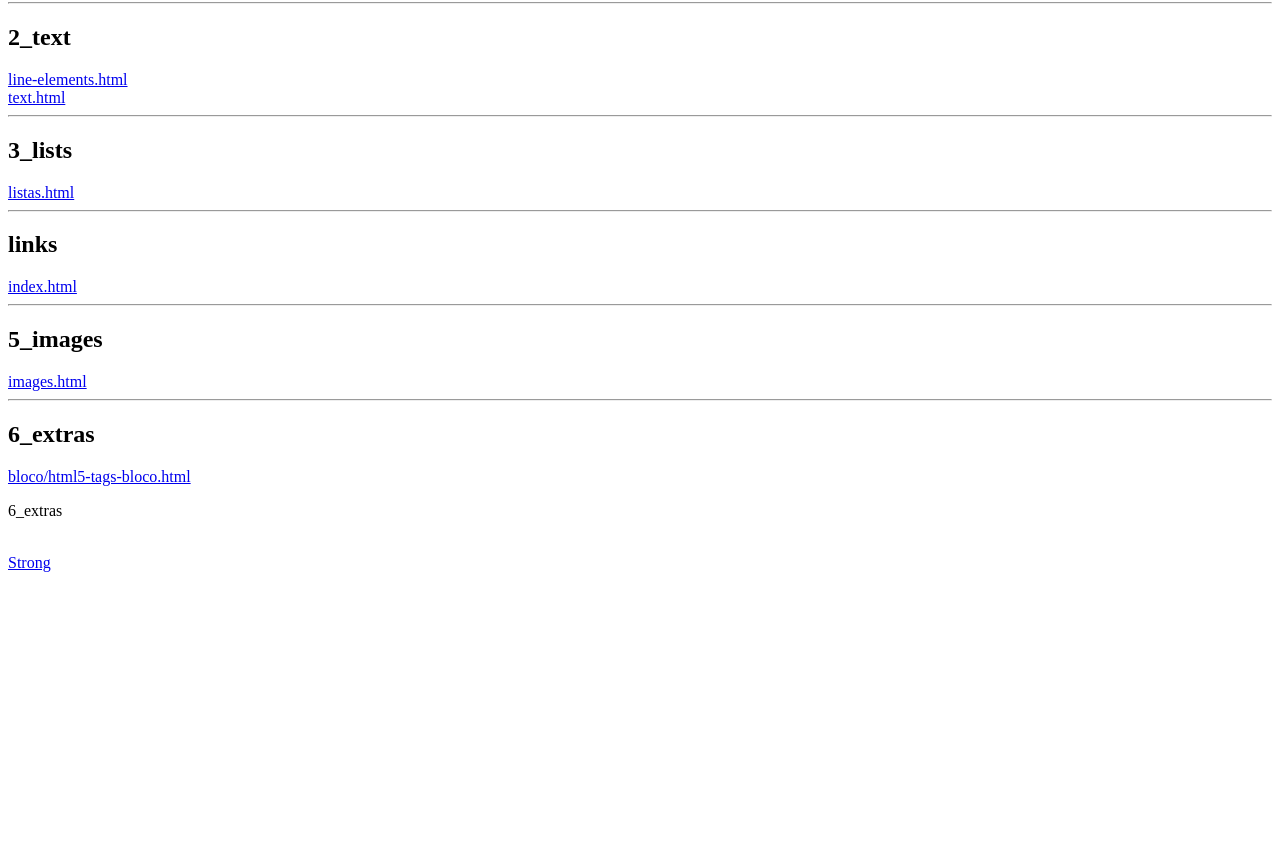
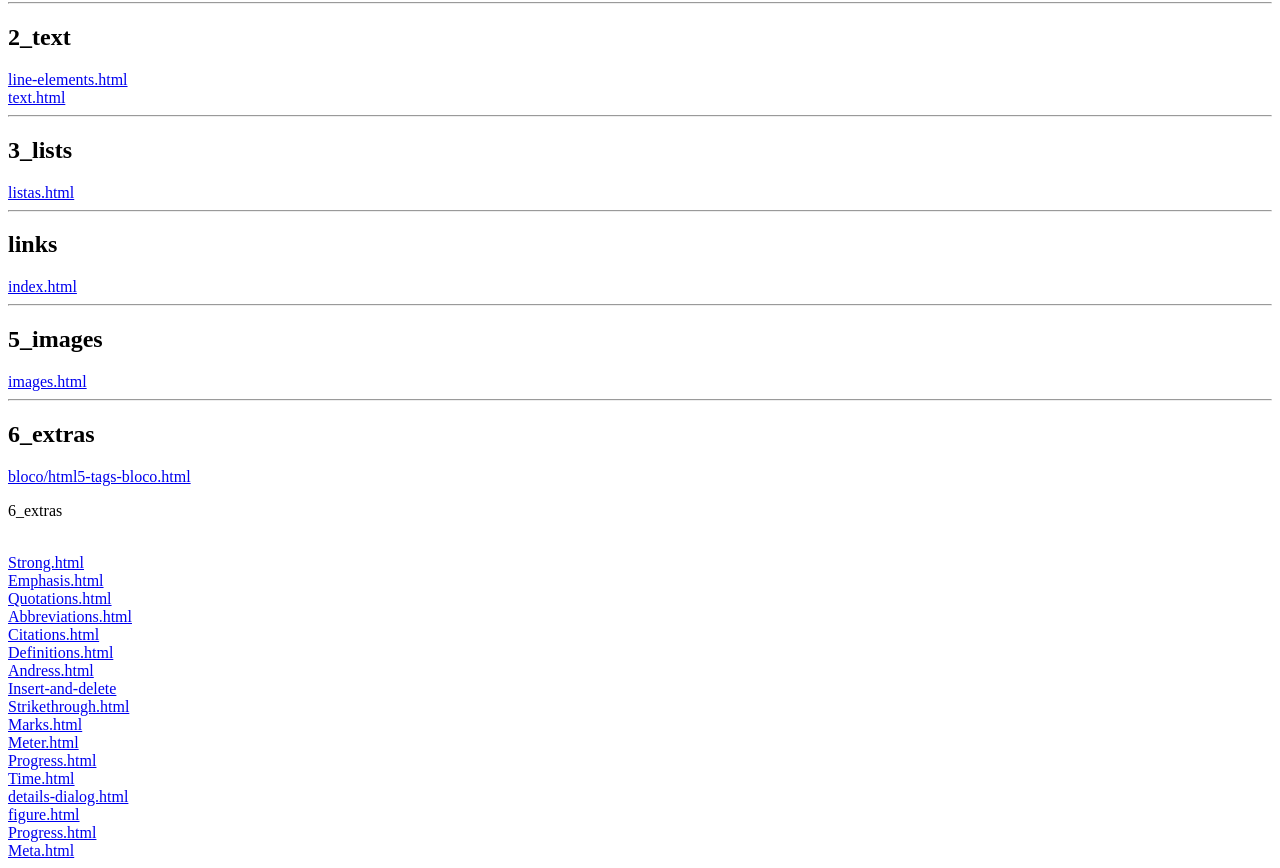
Before and after one commit to jhonnatha1/flag-html, a plain HTML site: page caminhos.html in a window 1280 px wide. Shown: the part 78-946 px from the top of the page. Before the commit the page ends 800 px from the top, so only its background shows below. Drawn offline with Linux system fonts and the light colour scheme.

Commit message:
Atualizar o caminhos.html

```diff
--- a/caminhos.html
+++ b/caminhos.html
@@ -24,7 +24,24 @@
     <h2>6_extras</h2>
     <a href="6_extras/bloco/html5-tags-bloco.html">bloco/html5-tags-bloco.html</a><br>
     <p>6_extras</p><br>
-    <a href="6_extras/1_strong.html">Strong</a>
+    <a href="6_extras/1_strong.html">Strong.html</a><br>
+    <a href="6_extras/2_emphasis.html"> Emphasis.html</a><br>
+    <a href="6_extras/3_quotations.html"> Quotations.html</a><br>
+    <a href="6_extras/4_abbreviations.html"> Abbreviations.html</a><br>
+    <a href="6_extras/5_citations.html"> Citations.html</a><br>
+    <a href="6_extras/6_definitions.html"> Definitions.html</a><br>
+    <a href="6_extras/7_andress.html"> Andress.html</a><br>
+    <a href="6_extras/8_insert-and-delete.html"> Insert-and-delete</a><br>
+    <a href="6_extras/9_strikethrough.html"> Strikethrough.html</a><br>
+    <a href="6_extras/10_marks.html"> Marks.html</a><br>
+    <a href="6_extras/11_meter.html"> Meter.html</a><br>
+    <a href="6_extras/12_progress.html"> Progress.html</a><br>
+    <a href="6_extras/13_time.html"> Time.html</a><br>
+    <a href="6_extras/14_details-dialog.html"> details-dialog.html</a><br>
+    <a href="6_extras/15_figure.html"> figure.html</a><br>
+    <a href="6_extras/12_progress.html"> Progress.html</a><br>
+    <a href="6_extras/12_meta.html"> Meta.html</a><br>
+
 
 
 </body>
```
